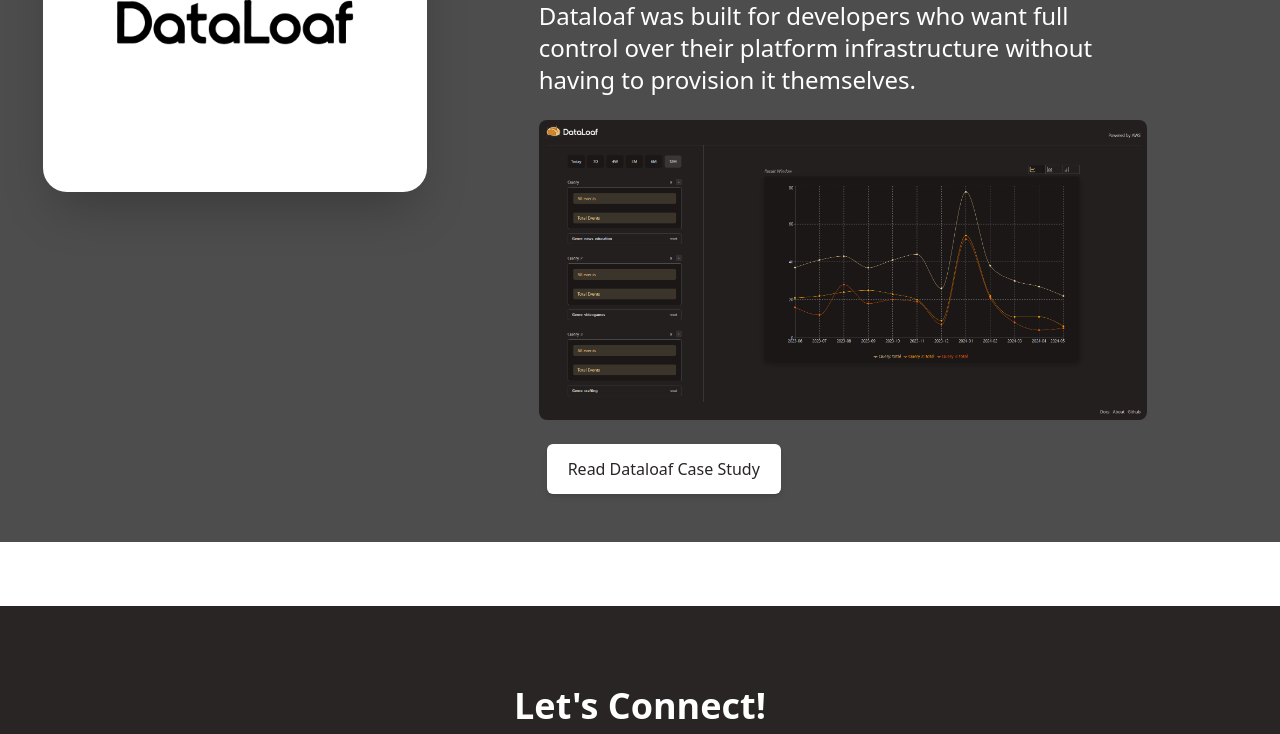
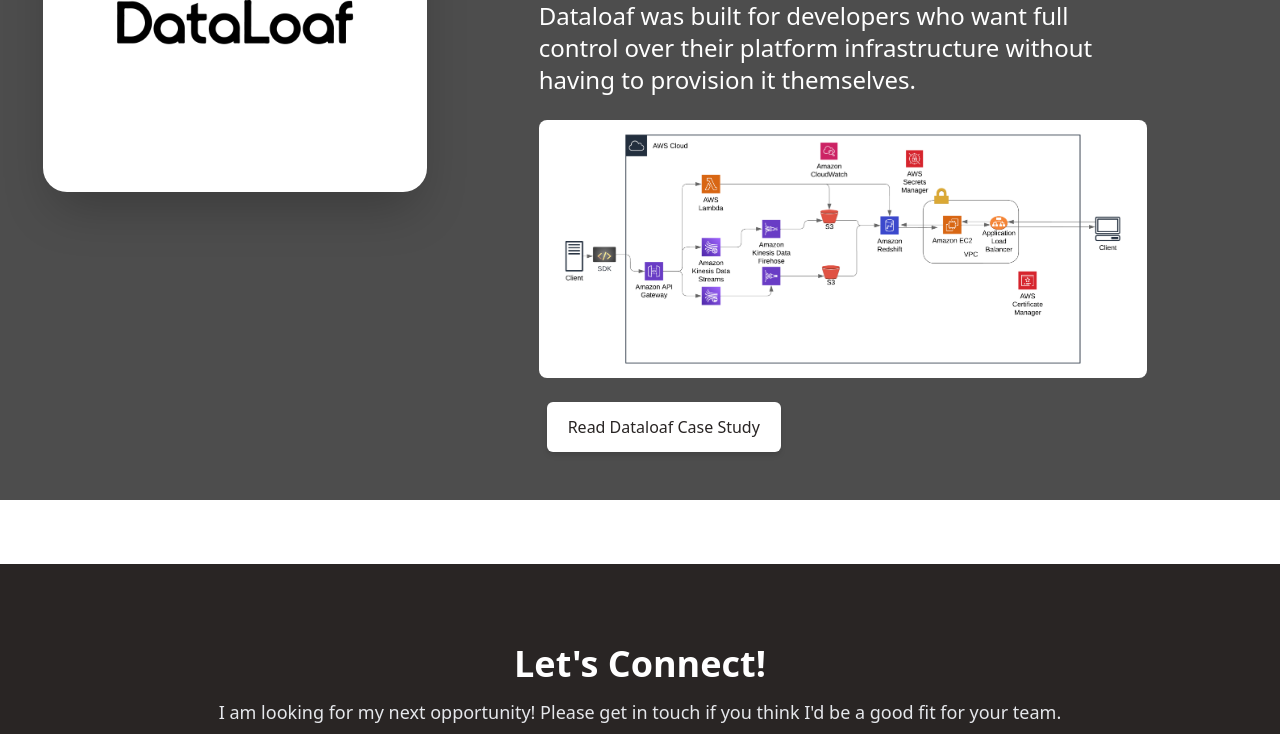
Before and after one commit to tyler-wenzel/personal_site, a website built with Vite: page index.html in a window 1280 px wide. Shown: the part 960-1694 px from the top of the page. Built offline with nearby package versions, Linux system fonts and the light colour scheme.

Commit message:
add dataloaf infra image

```diff
--- a/index.html
+++ b/index.html
@@ -188,7 +188,7 @@
               <div class="wrap mx-auto">
 
                 <div class="row-start-1 col-start-2 col-span-5 self-end">
-                  <img class="object-cover rounded-lg" src="images/dataloaf-dashboard.png" alt="">
+                  <img class="object-cover rounded-lg" src="images/dataloaf-infra.png" alt="">
                 </div>
                 <a class="
                   mt-6
```
Also changed, not shown: images/dataloaf-infra.png (added).
